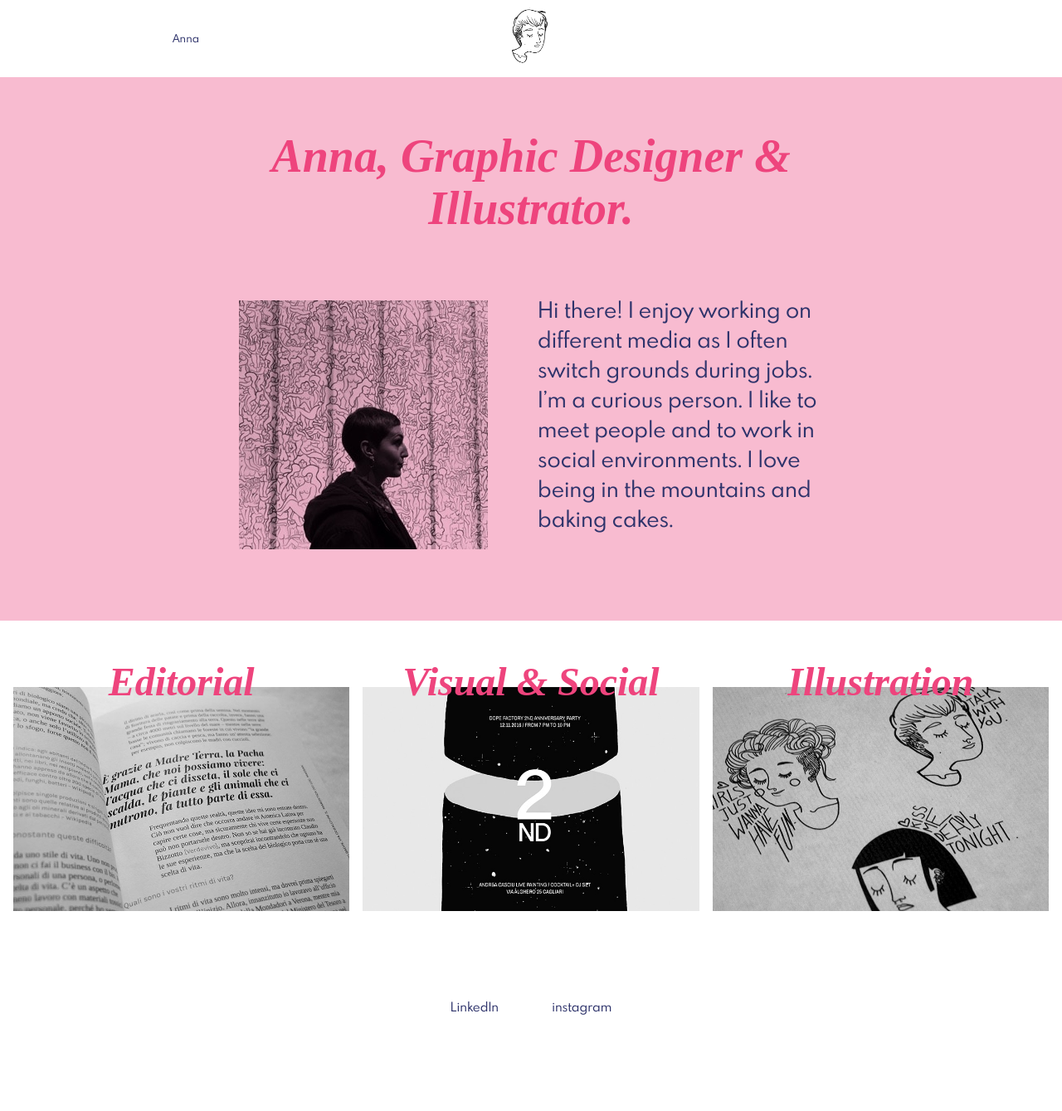
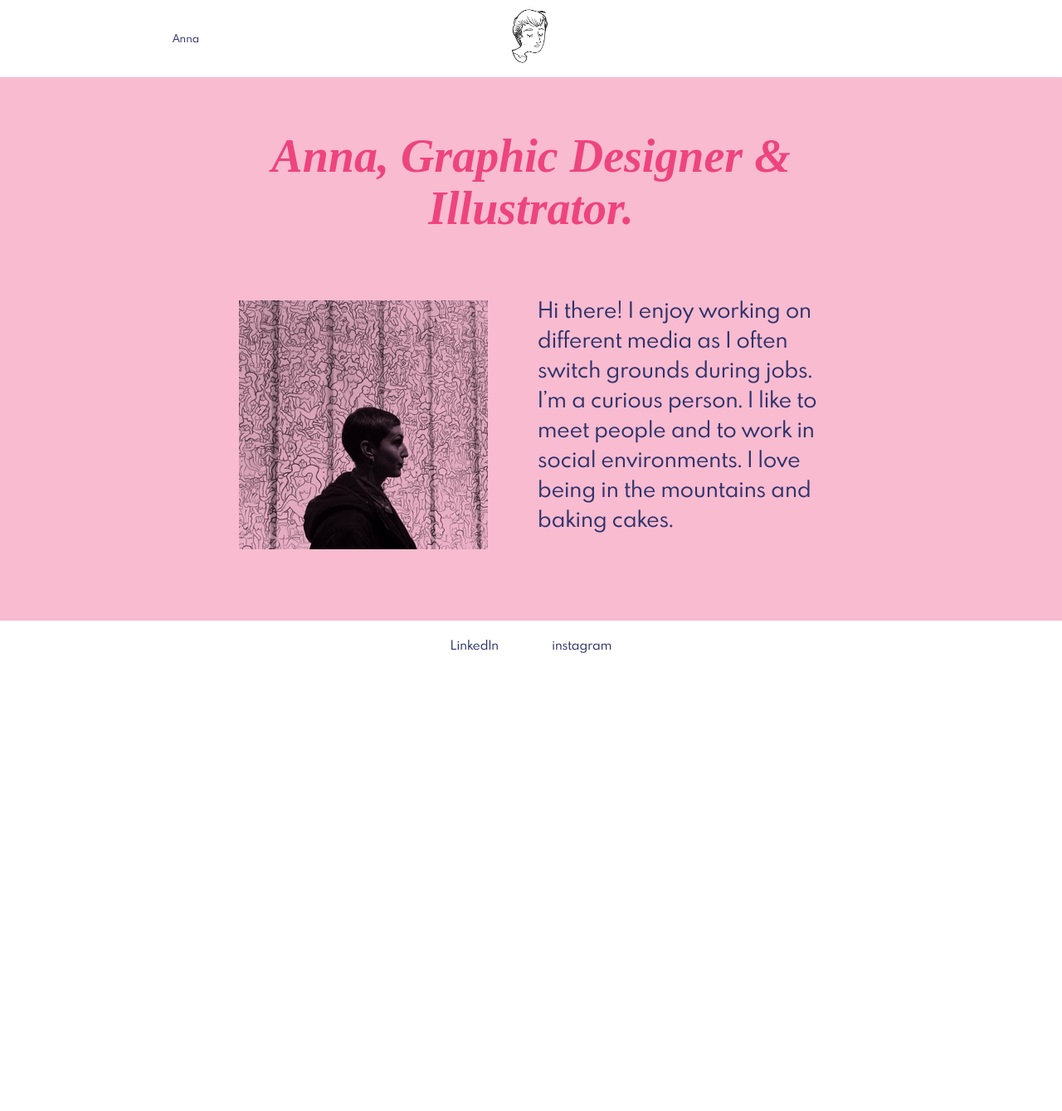
Before and after one commit to rzecchini/annaelle, a Jekyll site: the page built from index.md, in a window 1280 px wide. Shown: the whole page at 83% size. Built offline with Jekyll 4.4.1, drawn with Linux system fonts in a browser that asks for light colours; some web fonts are replaced; after the commit the page ends 904 px from its top, so only the background shows below that.

Commit message:
remove subpages links

```diff
--- a/_layouts/home.html
+++ b/_layouts/home.html
@@ -28,12 +28,6 @@
     </div>
   </div>
 
-  <div class="content">
-    <div class="container">
-      {% include thumbs.html %}
-    </div>
-  </div>
-
   {% include footer.html %}
 
 </body>
```
